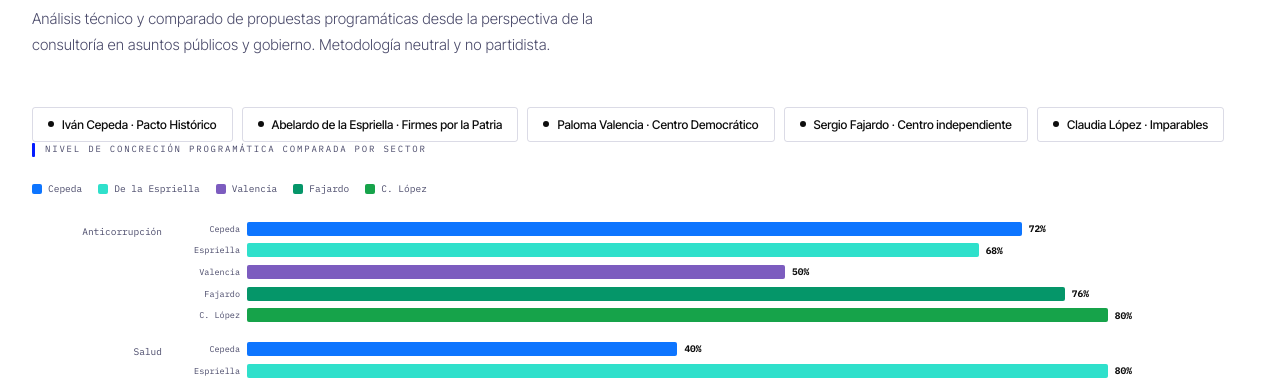
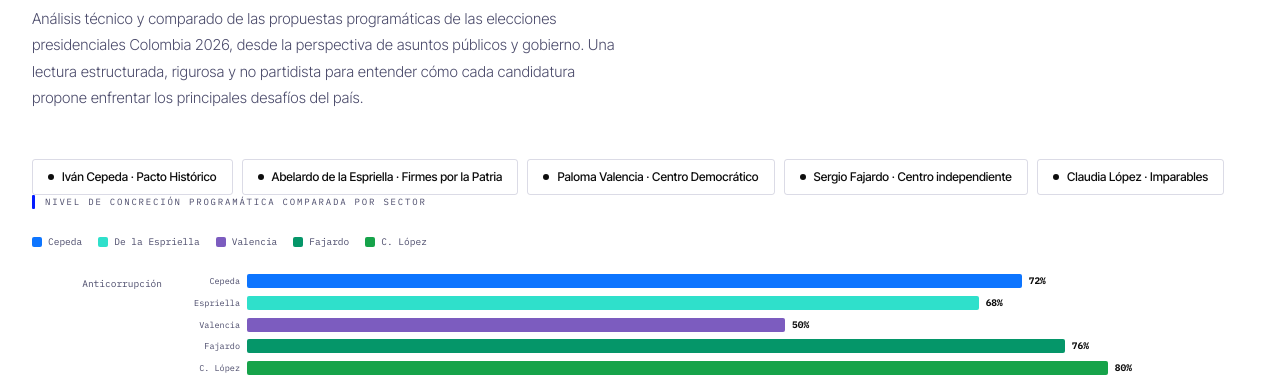
Before and after one commit to JhonGon20/Pruebas-Publicaciones-paginas-, a plain HTML site: page index.html in a window 1280 px wide. Shown: the part 354-736 px from the top of the page. Drawn offline with Linux system fonts and the light colour scheme.

Commit message:
Update index.html

```diff
--- a/index.html
+++ b/index.html
@@ -305,7 +305,8 @@
     <div class="hero-eyebrow">Elecciones Presidenciales Colombia 2026 · Análisis Técnico de Programas de Gobierno</div>
     <div style="display:none">Elecciones Presidenciales 2026 · Análisis técnico de programas</div>
     <h1>Cinco <em>visiones</em><br>de país</h1>
-    <p class="hero-sub">Análisis técnico y comparado de propuestas programáticas desde la perspectiva de la consultoría en asuntos públicos y gobierno. Metodología neutral y no partidista.</p>
+    <p class="hero-sub">Análisis técnico y comparado de las propuestas programáticas de las elecciones presidenciales Colombia 2026, desde la perspectiva de asuntos públicos y gobierno.
+Una lectura estructurada, rigurosa y no partidista para entender cómo cada candidatura propone enfrentar los principales desafíos del país.</p>
     <div class="candidate-chips">
       <div class="chip" data-cand="cepeda" onclick="switchTab('cepeda')"><span class="chip-dot"></span>Iván Cepeda · Pacto Histórico</div>
       <div class="chip" data-cand="espriella" onclick="switchTab('espriella')"><span class="chip-dot"></span>Abelardo de la Espriella · Firmes por la Patria</div>
```
